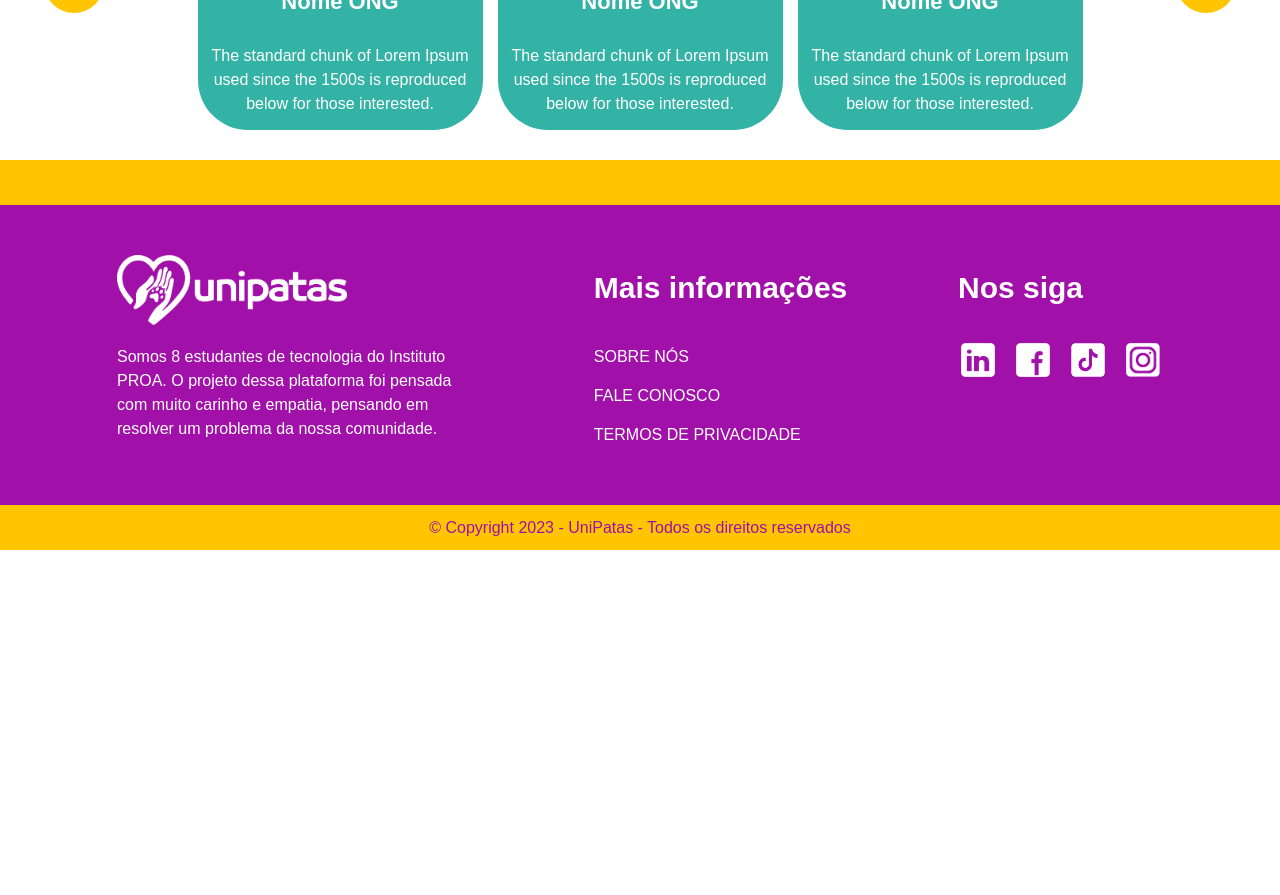
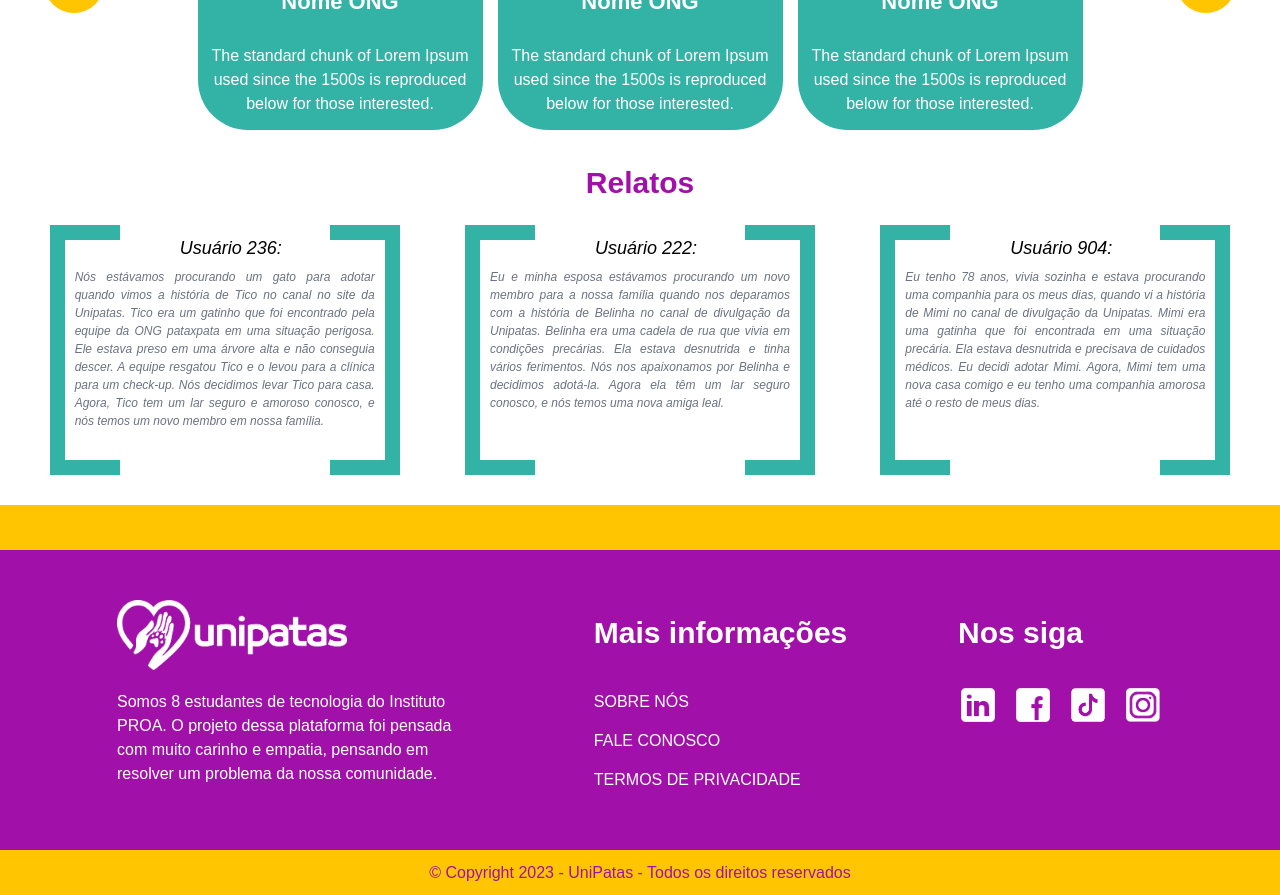
Before and after one commit to UniPatas/UniPatas, a Next.js app: page / in a window 1280 px wide. Shown: the part 880-1775 px from the top of the page. Before the commit the page ends 1430 px from the top, so only its background shows below. Built offline with nearby package versions, Linux system fonts and the light colour scheme; a web font is replaced by a local one.

Commit message:
Componente finalizado

```diff
--- a/src/app/page.jsx
+++ b/src/app/page.jsx
@@ -1,4 +1,5 @@
 import { DestaqueAdocao } from "@/components/Home/DestaqueAdocao";
+import { Relatos } from "@/components/Home/Relatos";
 import { SliderOngs } from "@/components/Home/SliderOngs/SliderOngs";
 import Layout from "@/components/Layout";
 
@@ -8,6 +9,7 @@ export default function Home() {
       <Layout>
         <DestaqueAdocao />
         <SliderOngs />
+        <Relatos />
       </Layout>
     </>
   );
--- a/src/components/Home/Relatos.jsx
+++ b/src/components/Home/Relatos.jsx
@@ -1,9 +1,111 @@
 export function Relatos() {
-    return (
-        <>
+  return (
+    <>
+      <section className=" pt-[30px]">
+        <div className="w-full mx-auto">
+          <div className="max-w-[1246px] mx-auto">
+            {/* Cabeçalho */}
             <div>
+              <h1 className="text-center font-bold text-[30px] text-darker-purple">
+                Relatos
+              </h1>
+            </div>
+            {/* Relatos*/}
 
+            <div className=" flex justify-around">
+              {/* Relato 1  */}
+              <div className=" pt-[20px] flex justify-between relative">
+                {/* Borda */}
+                <div className=" bg-pool-green w-[350px] h-[250px] relative flex justify-center items-center">
+                  {/* Retângulo meio centro */}
+                  <div className=" bg-white w-[320px] h-[220px] relative flex justify-center items-center">
+                    {/* Retângulo separador */}
+                    <div className=" bg-white w-[210px] h-[250px] relative"></div>
+                  </div>
+                </div>
+                {/* Texto */}
+                <div className=" absolute ml-[25px] mt-[10px]">
+                  <p className=" absolute text-[12px] w-[300px] text-justify text-gray-500 italic">
+                    <div className="pb-[15px]">
+                      <span className=" absolute left-[35%] text-[18px] text-black italic">
+                        Usuário 236:{" "}
+                      </span>
+                    </div>
+                    <br></br> Nós estávamos procurando um gato para adotar
+                    quando vimos a história de Tico no canal no site da
+                    Unipatas. Tico era um gatinho que foi encontrado pela equipe
+                    da ONG pataxpata em uma situação perigosa. Ele estava preso
+                    em uma árvore alta e não conseguia descer. A equipe resgatou
+                    Tico e o levou para a clínica para um check-up. Nós
+                    decidimos levar Tico para casa. Agora, Tico tem um lar
+                    seguro e amoroso conosco, e nós temos um novo membro em
+                    nossa família.
+                  </p>
+                </div>
+              </div>
+
+              {/* Relato 2  */}
+              <div className=" pt-[20px] flex justify-between relative">
+                {/* Borda */}
+                <div className=" bg-pool-green w-[350px] h-[250px] relative flex justify-center items-center">
+                  {/* Retângulo meio centro */}
+                  <div className=" bg-white w-[320px] h-[220px] relative flex justify-center items-center">
+                    {/* Retângulo separador */}
+                    <div className=" bg-white w-[210px] h-[250px] relative"></div>
+                  </div>
+                </div>
+                {/* Texto */}
+                <div className=" absolute ml-[25px] mt-[10px]">
+                  <p className=" absolute text-[12px] w-[300px] text-justify text-gray-500 italic">
+                    <div className="pb-[15px]">
+                      <span className=" absolute left-[35%] text-[18px] text-black italic">
+                        Usuário 222:{" "}
+                      </span>
+                    </div>
+                    <br></br> Eu e minha esposa estávamos procurando um novo
+                    membro para a nossa família quando nos deparamos com a
+                    história de Belinha no canal de divulgação da Unipatas.
+                    Belinha era uma cadela de rua que vivia em condições
+                    precárias. Ela estava desnutrida e tinha vários ferimentos.
+                    Nós nos apaixonamos por Belinha e decidimos adotá-la. Agora
+                    ela têm um lar seguro conosco, e nós temos uma nova amiga
+                    leal.
+                  </p>
+                </div>
+              </div>
+
+              {/* Relato 3  */}
+              <div className=" pt-[20px] flex justify-between relative">
+                {/* Borda */}
+                <div className=" bg-pool-green w-[350px] h-[250px] relative flex justify-center items-center">
+                  {/* Retângulo meio centro */}
+                  <div className=" bg-white w-[320px] h-[220px] relative flex justify-center items-center">
+                    {/* Retângulo separador */}
+                    <div className=" bg-white w-[210px] h-[250px] relative"></div>
+                  </div>
+                </div>
+                {/* Texto */}
+                <div className=" absolute ml-[25px] mt-[10px]">
+                  <p className=" absolute text-[12px] w-[300px] text-justify text-gray-500 italic">
+                    <div className="pb-[15px]">
+                      <span className=" absolute left-[35%] text-[18px] text-black italic">
+                        Usuário 904:{" "}
+                      </span>
+                    </div>
+                    <br></br> Eu tenho 78 anos, vivia sozinha e estava
+                    procurando uma companhia para os meus dias, quando vi a
+                    história de Mimi no canal de divulgação da Unipatas. Mimi
+                    era uma gatinha que foi encontrada em uma situação precária.
+                    Ela estava desnutrida e precisava de cuidados médicos. Eu
+                    decidi adotar Mimi. Agora, Mimi tem uma nova casa comigo e
+                    eu tenho uma companhia amorosa até o resto de meus dias.
+                  </p>
+                </div>
+              </div>
             </div>
-        </>
-    )
+          </div>
+        </div>
+      </section>
+    </>
+  );
 }
```
